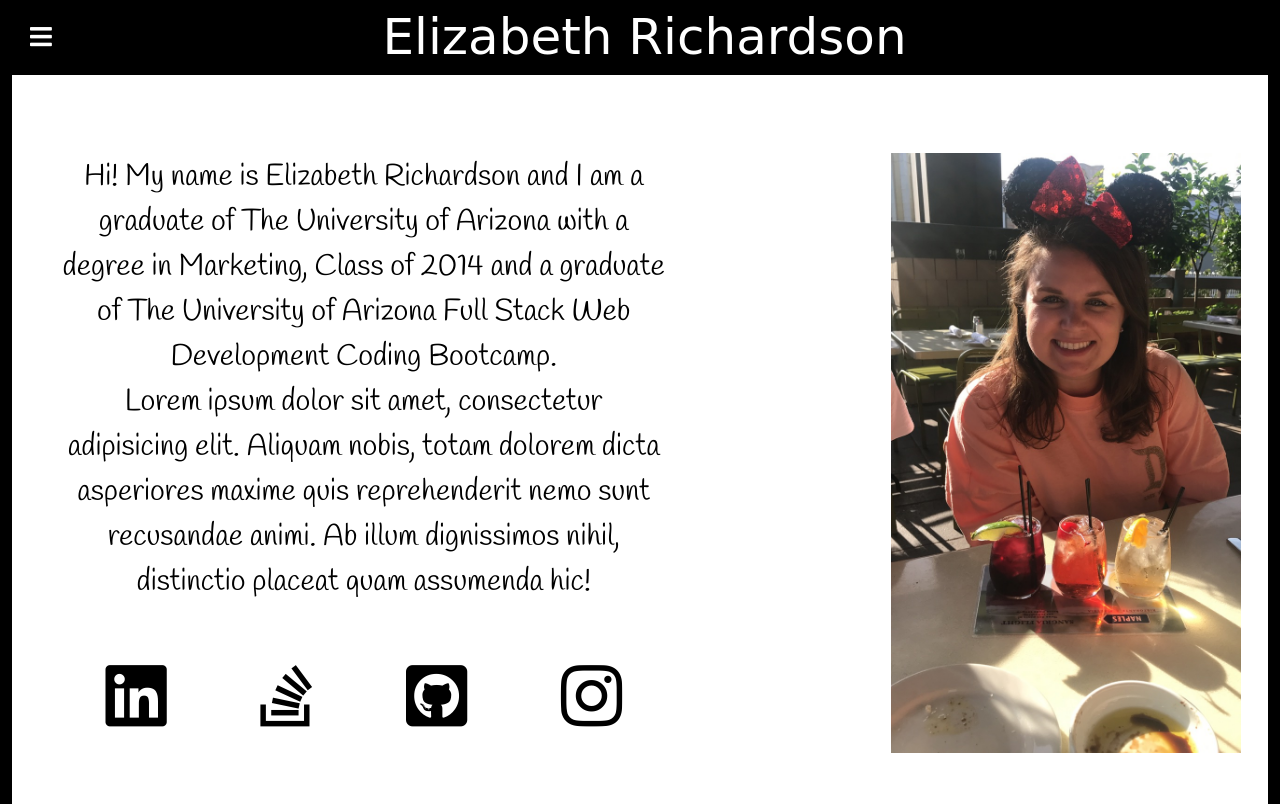
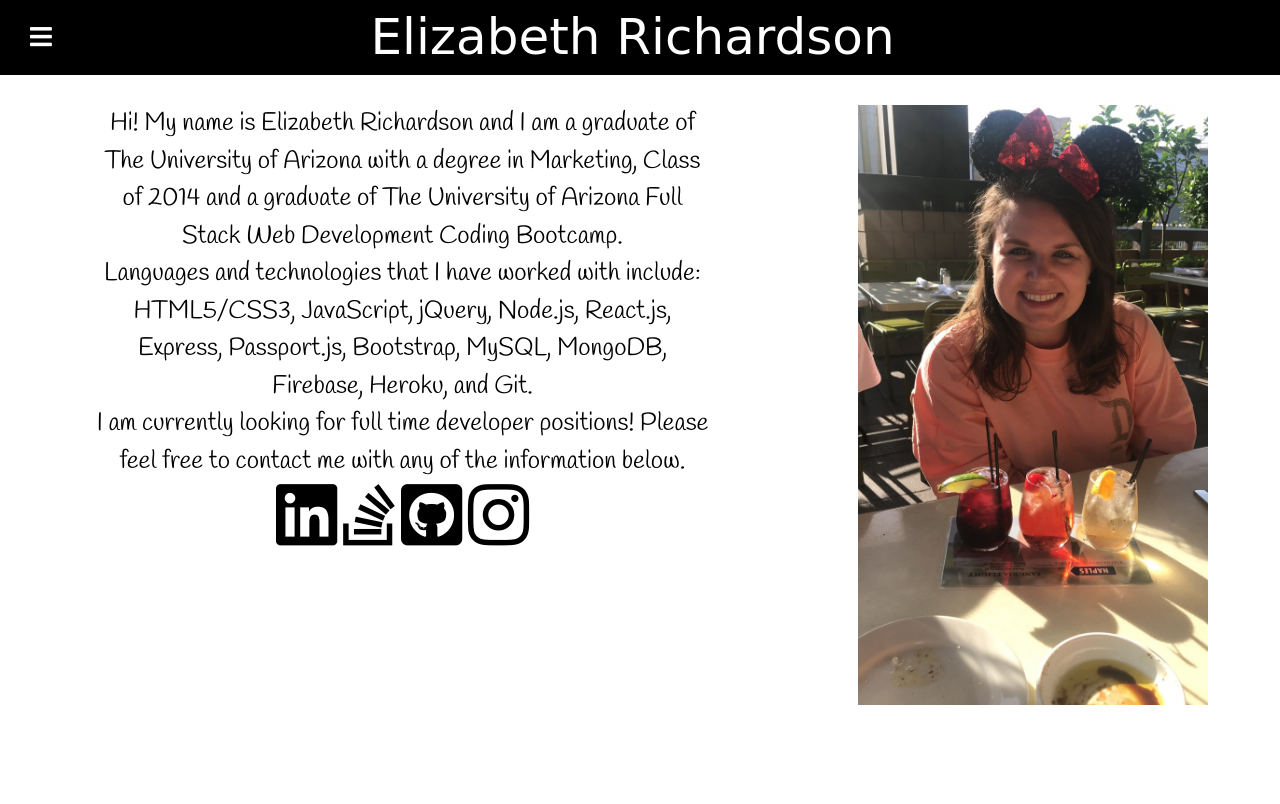
Before and after one commit to elizabethr25/elizabethr25.github.io, a plain HTML site: page index.html in a window 1280 px wide. Shown: the top 804 px of the page. Drawn offline with nearby package versions, Linux system fonts and the light colour scheme; a web font is replaced by a local one.

Commit message:
adjusted flexbox classes in main-content-wrapper section

```diff
--- a/index.html
+++ b/index.html
@@ -9,7 +9,7 @@
     <link rel="stylesheet" href="https://stackpath.bootstrapcdn.com/bootstrap/4.1.1/css/bootstrap.min.css" integrity="sha384-WskhaSGFgHYWDcbwN70/dfYBj47jz9qbsMId/iRN3ewGhXQFZCSftd1LZCfmhktB"
         crossorigin="anonymous">
 
-    <!-- uncompressed jquery cdn -->
+    <!-- jquery cdn -->
     <script src="https://code.jquery.com/jquery-3.3.1.js" integrity="sha256-2Kok7MbOyxpgUVvAk/HJ2jigOSYS2auK4Pfzbm7uH60="
         crossorigin="anonymous"></script>
 
@@ -93,24 +93,21 @@
 
     <!-- Main page content -->
     <!-- change these classes to be main-content-wrapper, projects-content-wrapper, and connect-content-wrapper (see if they can all be the same class) -->
-    <div id="site-content">
     <div class="main-content-wrapper">
-
-            <div class="about-me-left">
+        <!-- <div class="about-me-P"> -->
         <div class="about-me-P">
-                    Hi! My name is Elizabeth Richardson and I am a graduate of The University of Arizona with a degree
+            Hi! My name is Elizabeth Richardson and I am a graduate of The University of Arizona with a
+            degree
             in
             Marketing, Class of 2014 and a graduate of The University of Arizona Full Stack Web Development
             Coding
             Bootcamp.
             <br>
-                    Lorem ipsum dolor sit amet, consectetur adipisicing elit. Aliquam nobis, totam dolorem dicta
-                    asperiores
-                    maxime quis reprehenderit nemo sunt recusandae animi. Ab illum dignissimos nihil, distinctio
-                    placeat
-                    quam assumenda hic!
-                </div>
-
+            Languages and technologies that I have worked with include: HTML5/CSS3, JavaScript, jQuery,
+            Node.js, React.js, Express, Passport.js, Bootstrap, MySQL, MongoDB, Firebase, Heroku, and Git.
+            <br>
+            I am currently looking for full time developer positions! Please feel free to contact me with
+            any of the information below.
             <div class="connect-icons">
                 <a target="_blank" href="https://www.linkedin.com/in/elizabethrichardson2/">
                     <i class="fab fa-linkedin"></i>
@@ -126,9 +123,11 @@
                 </a>
             </div>
         </div>
-            <div class="about-me-right">
+
         <img class="myPhoto" src="./assets/images/placeholder-me.jpg" alt="elizabeth richardson photo">
-            </div>
+        <!-- </div> -->
+        <!-- <div class="about-me-right"> -->
+        <!-- </div> -->
 
     </div>
 
@@ -146,7 +145,7 @@
                     <div class="card-body">
                         <h5 class="card-title">Video Resource Bank</h5>
                         <p class="card-text">Central location for student resources and activity/homework video
-                                walkthroughs.</p>
+                            walkthroughs. <br> Built using MERN stack and Passport.js</p>
                         <a href="https://github.com/elizabethr25/video-bank-react" class="btn btn-dark btn-sm">GitHub
                             Repo</a>
                         <a href="#" class="btn btn-dark btn-sm">Live Site</a>
@@ -156,21 +155,21 @@
                 <div class="card" style="width: 18rem;">
                     <img class="card-img-top" src="#" alt="Card image cap">
                     <div class="card-body">
-                            <h5 class="card-title">Card title</h5>
+                        <h5 class="card-title">HVAC Website</h5>
                         <p class="card-text">Some quick example text to build on the card title and make up the
                             bulk of
                             the card's content.</p>
-                            <a href="#" class="btn btn-dark btn-sm">Go somewhere</a>
+                        <a href="#" class="btn btn-dark btn-sm">GitHub Repo</a>
+                        <a href="#" class="btn btn-dark btn-sm">Live Site</a>
                     </div>
                 </div>
 
                 <div class="card" style="width: 18rem;">
                     <img class="card-img-top" src="#" alt="Card image cap">
                     <div class="card-body">
-                            <h5 class="card-title">Card title</h5>
-                            <p class="card-text">Some quick example text to build on the card title and make up the
-                                bulk of
-                                the card's content.</p>
+                        <h5 class="card-title">NFL-Crime Watch</h5>
+                        <p class="card-text">Team project working with API and AJAX calls. <br> Built using jQuery,
+                            AJAX, and CSS framework Materialize</p>
                         <a href="#" class="btn btn-dark btn-sm">Go somewhere</a>
                     </div>
                 </div>
@@ -226,13 +225,3 @@
 <script src="./script.js"></script>
 
 </html>
-
-<!-- <div class="about-me-main">
-        <p>Hello, my name is Elizabeth Richardson! I am a graduate of The University of Arizona with a degree in Marketing,
-            Class of 2014. I am currently taking the University of Arizona's Continuing Education Coding Bootcamp
-            to become a Web Developer. </p>
-        <p>I worked for over three years as an Account Executive in the logistics industry managing client shipping
-            needs. I enjoyed working in this industry but I am ready for my next challenge.</p>
-        <p> I am very excited to learn different programming languages, database management, and the basics for building
-            apps. In my free time I like to read, cook, and travel the world!</p>
-    </div> -->
--- a/style.css
+++ b/style.css
@@ -2,8 +2,8 @@ body {
   font-family: "Dawning of a New Day", cursive;
   margin: 0;
   background-color: white;
-  border-left: 12px solid black;
-  border-right: 12px solid black;
+  /* border-left: 12px solid black;
+  border-right: 12px solid black; */
   border-bottom: 12px solid black;
 }
 
@@ -135,46 +135,24 @@ body {
 .main-content-wrapper {
   height: 100vh;
   display: flex;
-  flex-direction: row;
-  justify-content: space-around;
+  flex-flow: row wrap;
   padding-top: 105px;
-}
-
-.about-me-left {
-  display: flex;
-  flex-direction: column;
-  justify-content: space-around;
-  width: 70%;
+  justify-content: space-around
 }
 
 .about-me-P {
-  display: flex;
-  flex-direction: column;
   font-size: 35px;
   color: black;
   font-family: "Handlee", cursive;
-  width: 80%;
-  height: 80%;
-  font-size: 30px;
-  padding: 50px;
+  width: 50%;
+  padding-left: 20px;
+  font-size: 25px;
   text-align: center;
-}
-
-.pdf-button{
-  font-size: 30px;
-}
-
-.pdf-modal {
-  margin-left: 100px;
-  margin-bottom: 15px;
-  align-self: center;
 }
 
 .connect-icons {
   height: 20%;
-  width: 80%;
-  display: flex;
-  flex-direction: row;
+  width: 100%;
   justify-content: space-evenly;
 }
 
@@ -183,17 +161,11 @@ body {
   font-size: 70px;
 }
 
-.about-me-right{
-  display: flex;
-  flex-direction: column;
-  justify-content: center;
-  width: 30%;
-}
-
 .myPhoto {
   height: 75vh;
   width: 350px;
 }
+
 /* Icon styling ===================================================== */
 
 div.icon {
@@ -314,3 +286,23 @@ hr.styled {
   height: 1px;
   background-image: linear-gradient(to right, rgba(0, 0, 0, 0), rgba(0, 0, 0, 0.75), rgba(0, 0, 0, 0));
 }
+
+
+
+/* @media only screen and (max-width: 600px){
+  body{
+    background-color: red;
+  }
+  .main-content-wrapper{
+    flex-direction: column;
+  } */
+/*
+  .about-me-left {
+    width: 90%
+  }
+
+  .about-me-right{
+    width: 90%;
+  } */
+
+/* } */
```
Lines whose indentation alone changed are shown as unchanged.
